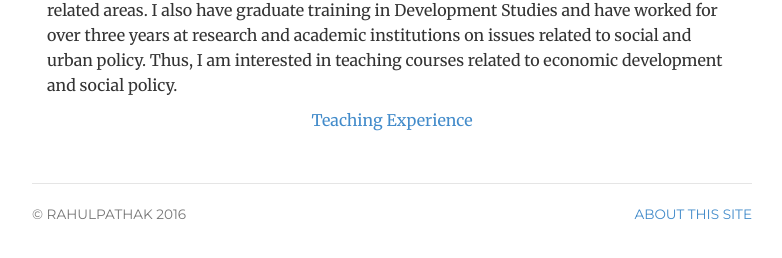
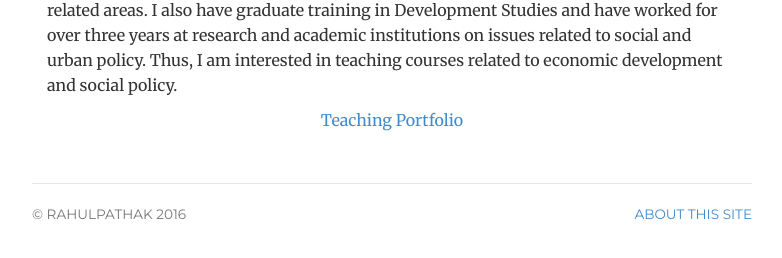
Before and after one commit to pathak-rahul/pathak-rahul.github.io, a Jekyll site: the page built from teaching/index.html, in a window 1280 px wide. Shown: the part 233-491 px from the top of the page, without its empty margins (248-1030 px from the left). Built offline with Jekyll 4.4.1, drawn with Linux system fonts in a browser that asks for light colours.

Commit message:
Update index.html

```diff
--- a/teaching/index.html
+++ b/teaching/index.html
@@ -15,7 +15,7 @@
 	<div itemscope itemtype="http://data-vocabulary.org/Person" class="col-sm-12">
 <p class-"lead"> My primary teaching interests are in the area of public financial management, policy analysis, and program evaluation. I am pursuing my Ph.D. in Public Policy with a focus on issues related to public finance and budgeting, so I am qualified to teach courses in the related areas. I also have graduate training in Development Studies and have worked for over three years at research and academic institutions on issues related to social and urban policy. Thus, I am interested in teaching courses related to economic development and social policy.
 
- <p class="text-center"> <a href="/experience"> Teaching Experience </a>
+ <p class="text-center"> <a href="/experience"> Teaching Portfolio </a>
 
 
 
```
